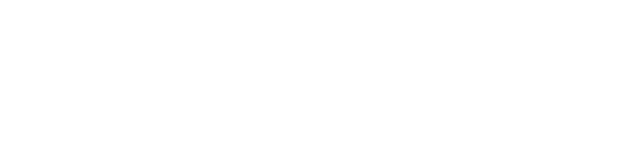
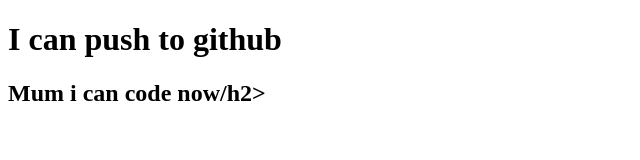
Before and after one commit to Subrata-Shuvo/my-first-repo, a plain HTML site: page index.html in a window 1280 px wide. Shown: the whole page, without its empty margins (0-640 px from the left). Drawn offline with Linux system fonts and the light colour scheme.

Commit message:
added header

```diff
--- a/index.html
+++ b/index.html
@@ -7,6 +7,7 @@
     <title>My first GitHub Repo</title>
 </head>
 <body>
-
+    <h1> I can push to github</h1>
+    <h2> Mum i can code now/h2>
 </body>
 </html>
```
